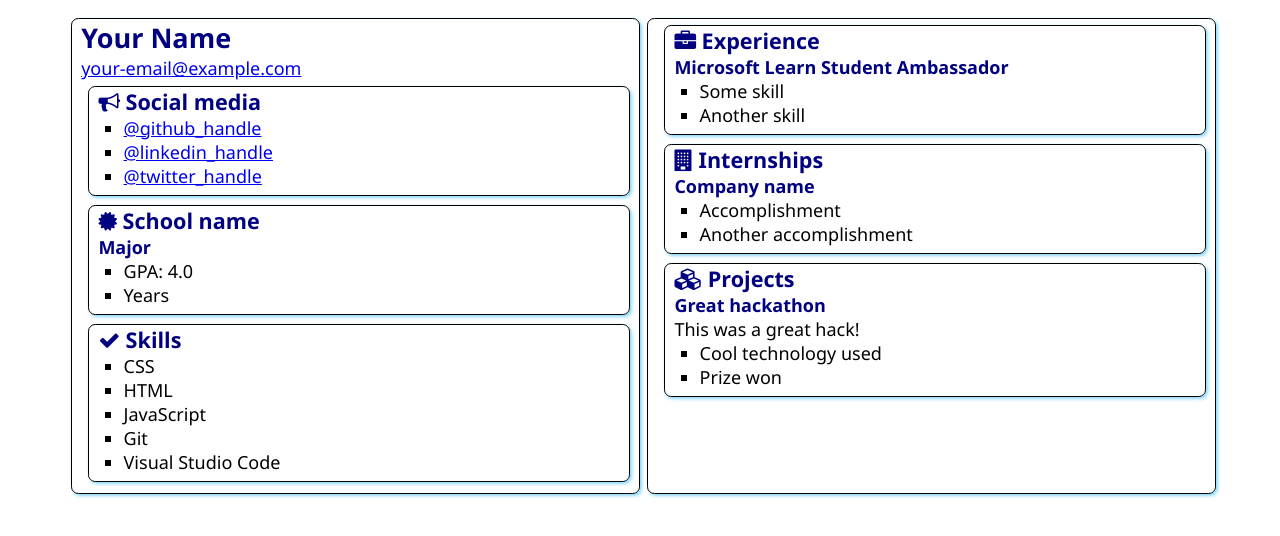
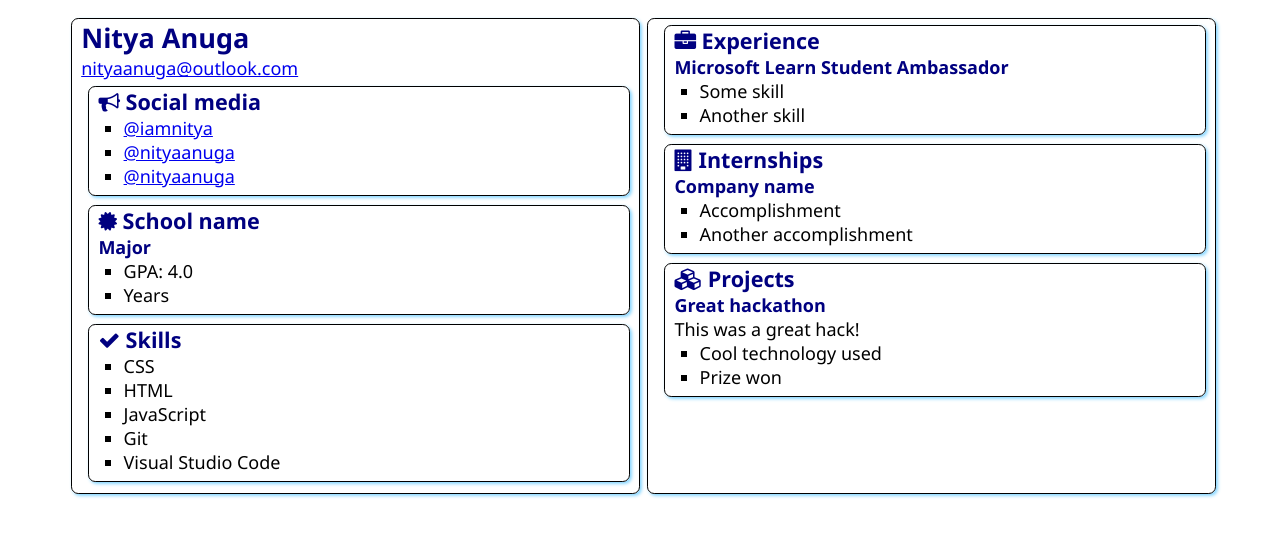
Before and after one commit to iamnitya/SATechnicalOnboarding, a plain HTML site: page src/index.html in a window 1280 px wide. Drawn offline with Linux system fonts and the light colour scheme.

Commit message:
Update index.html

```diff
--- a/src/index.html
+++ b/src/index.html
@@ -12,8 +12,8 @@
 <body>
     <main>
         <article class="box">
-            <h1>Your Name</h1>
-            <div><a href="mailto:your.email@example.com">your-email@example.com</a></div>
+            <h1>Nitya Anuga</h1>
+            <div><a href="mailto:your.email@example.com">nityaanuga@outlook.com</a></div>
 
             <section class="box">
                 <h2>
@@ -21,9 +21,9 @@
                     Social media
                 </h2>
                 <ul>
-                    <li><a href="https://github.com/<handle>">@github_handle</a></li>
-                    <li><a href="https://linkedin.com/in/<handle>">@linkedin_handle</a></li>
-                    <li><a href="https://twitter.com/<handle>">@twitter_handle</a></li>
+                    <li><a href="https://github.com/<handle>">@iamnitya</a></li>
+                    <li><a href="https://linkedin.com/in/<handle>">@nityaanuga</a></li>
+                    <li><a href="https://twitter.com/<handle>">@nityaanuga</a></li>
                 </ul>
             </section>
 
```
